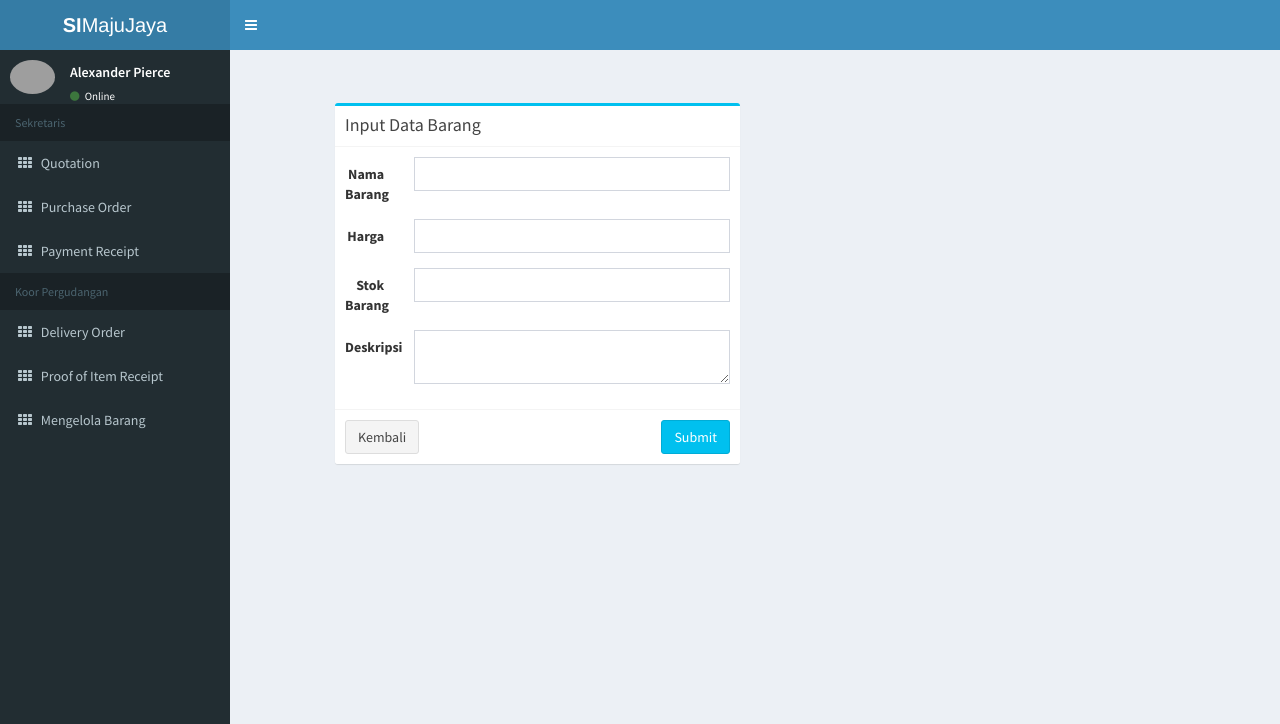
After one commit to HariyosoAB/simajujaya, a Laravel app: page /kelolabarang in a window 1280 px wide. The commit adds this page. Shown: the top 724 px of the page. Run offline with Laravel 8, Linux system fonts and the light colour scheme; settings files or empty folders that the repository lacks are supplied; some libraries are stand-ins or nearby versions; grey boxes are pictures that could not be loaded.

Commit message:
barang input form

```diff
--- /dev/null
+++ b/app/Http/Controllers/BarangController.php
@@ -0,0 +1,13 @@
+<?php
+
+namespace App\Http\Controllers;
+
+use Illuminate\Http\Request;
+
+class BarangController extends Controller
+{
+    public function showForm(){
+
+        return view('pages.input_barang');
+    }
+}
--- a/resources/views/master/sidebar.blade.php
+++ b/resources/views/master/sidebar.blade.php
@@ -65,7 +65,7 @@
           </a>
         </li>
         <li>
-          <a href="#">
+          <a href="{{url('/')}}/kelolabarang">
             <i class="fa fa-th"></i> <span>Mengelola Barang</span>
           </a>
         </li>
--- /dev/null
+++ b/resources/views/pages/input_barang.blade.php
@@ -0,0 +1,63 @@
+@extends('master.master')
+@section('content')
+<div class="row">
+    <!-- left column -->
+
+    <!--/.col (left) -->
+    <!-- right column -->
+    <div class="col-md-6">
+        <!-- Horizontal Form -->
+        <div class="box box-info">
+            <div class="box-header with-border">
+                <h3 class="box-title">Input Data Barang</h3>
+            </div>
+            <!-- /.box-header -->
+            <!-- form start -->
+            <form class="form-horizontal">
+                <div class="box-body">
+                    <div class="form-group">
+                        <label for="nama_barang" class="col-sm-2 control-label">Nama Barang</label>
+
+                        <div class="col-sm-10">
+                            <label type="text" class="form-control" id="nama_barang" ></label>
+                        </div>
+                    </div>
+                    <div class="form-group">
+                        <label for="harga_barang" class="col-sm-2 control-label">Harga</label>
+
+                        <div class="col-sm-10">
+                            <input type="text" class="form-control" id="harga_barang" >
+                        </div>
+                    </div>
+                    <div class="form-group">
+                        <label for="stok_barang" class="col-sm-2 control-label">Stok Barang</label>
+
+                        <div class="col-sm-10">
+                            <input type="text" class="form-control" id="stok_barang" >
+                        </div>
+                    </div>
+                    <div class="form-group">
+                        <label for="deskripsi_barang" class="col-sm-2 control-label">Deskripsi</label>
+
+                        <div class="col-sm-10">
+                            <textarea type="text" class="form-control" id="deskripsi_barang" ></textarea>
+                        </div>
+                    </div>
+
+                </div>
+                <!-- /.box-body -->
+                <div class="box-footer">
+                    <button type="submit" class="btn btn-default" id="btSubmit">Kembali</button>
+                    <button type="submit" class="btn btn-info pull-right" id="btKembali">Submit</button>
+                </div>
+                <!-- /.box-footer -->
+            </form>
+        </div>
+        <!-- /.box -->
+        <!-- general form elements disabled -->
+
+        <!-- /.box -->
+    </div>
+    <!--/.col (right) -->
+</div>
+@stop
--- a/routes/web.php
+++ b/routes/web.php
@@ -24,5 +24,6 @@ Route::get('/purchase', function () {
 });
 
 Route::get('/purchaseorder','PurchaseOrderController@showform');
+Route::get('/kelolabarang','BarangController@showform');
 Route::get('/printpo/{id}','PrintController@printData');
 Route::post('/purchaseorder','PurchaseOrderController@insertPurchaseOrder');
```
Also changed, not shown: 1 other file.
